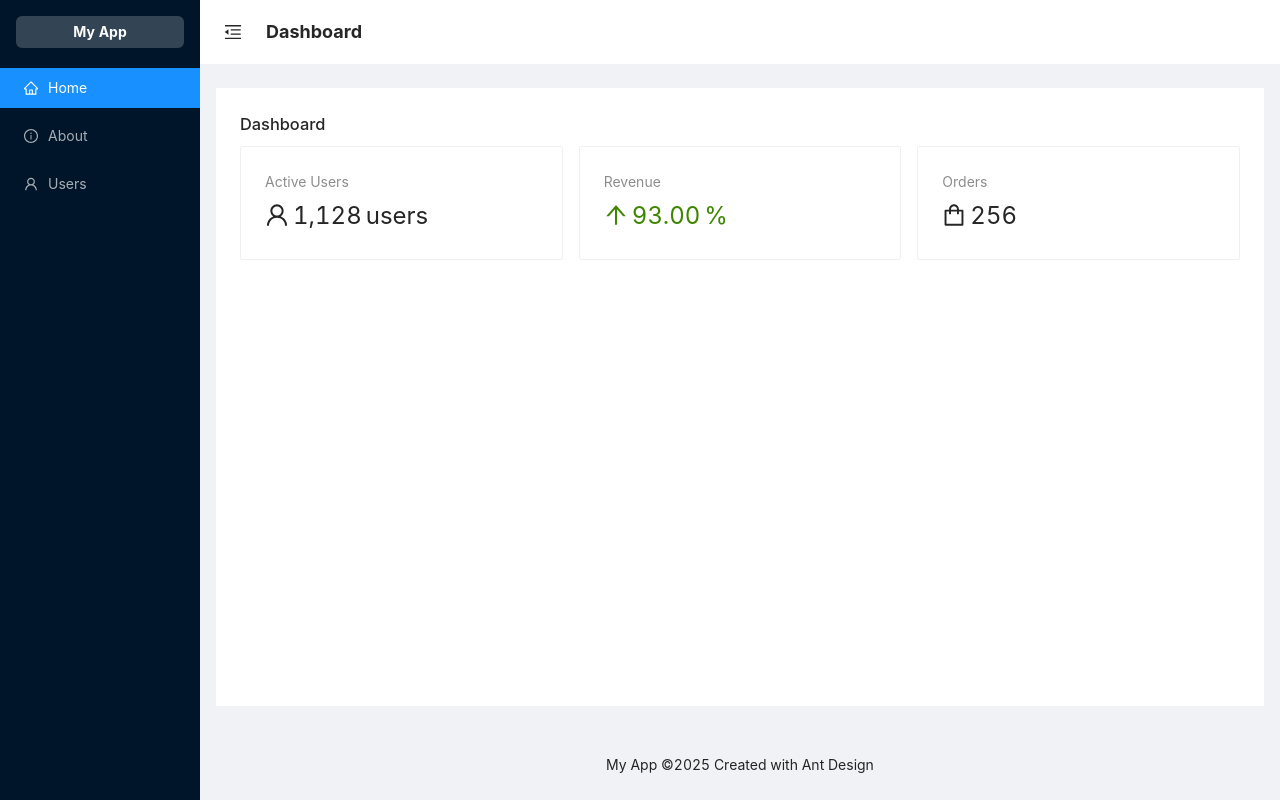
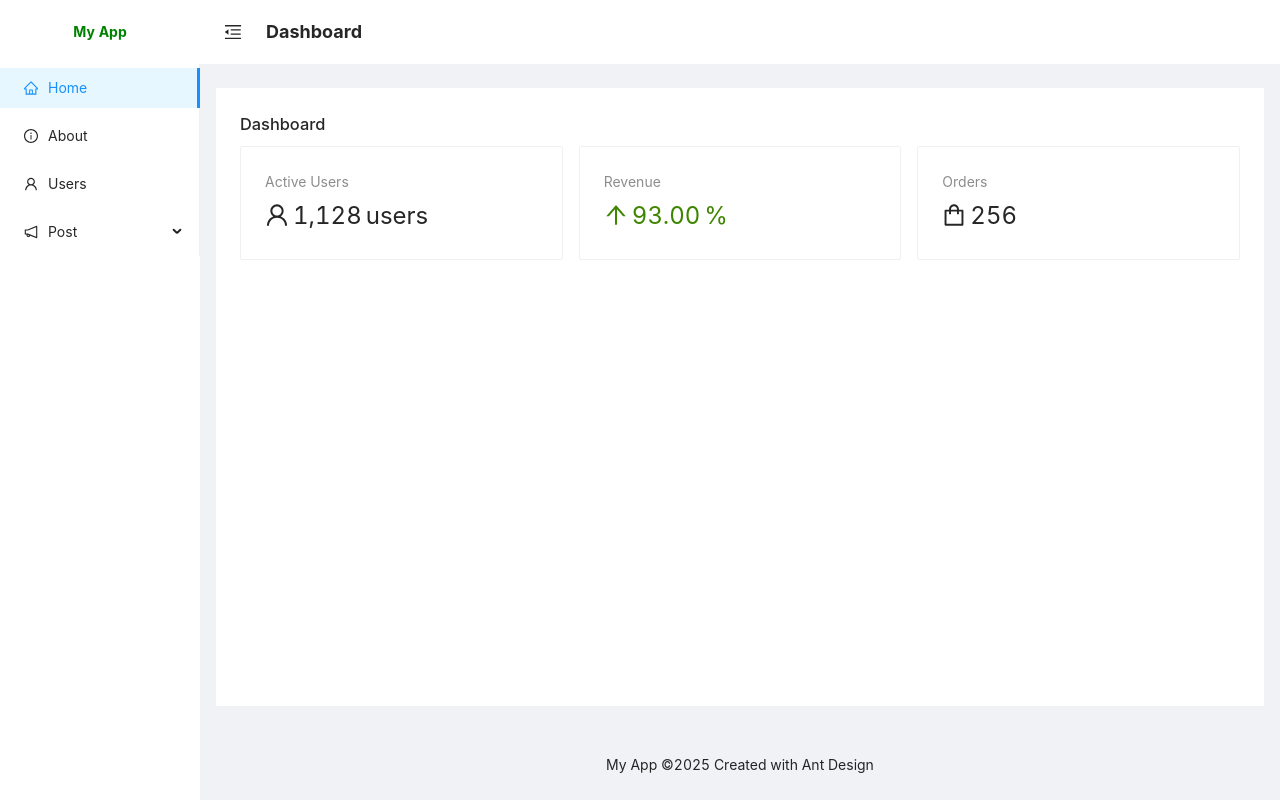
Before and after one commit to tuokaikyle/antd-v4-starter, a React (Vite) app: page / in a window 1280 px wide. Built offline with nearby package versions, Linux system fonts and the light colour scheme.

Commit message:
style change

```diff
--- a/src/routes/__root.tsx
+++ b/src/routes/__root.tsx
@@ -12,6 +12,7 @@ import {
   UserOutlined,
   MenuFoldOutlined,
   MenuUnfoldOutlined,
+  NotificationOutlined,
 } from '@ant-design/icons';
 import { useState } from 'react';
 import type { MenuProps } from 'antd';
@@ -36,6 +37,25 @@ const menuItems: MenuItem[] = [
     icon: <UserOutlined />,
     label: <Link to='/users'>Users</Link>,
   },
+  {
+    key: 'sub3',
+    icon: <NotificationOutlined />,
+    label: 'Post',
+    children: [
+      {
+        key: '/post/csr',
+        label: <Link to='/post/csr'>CSR</Link>,
+      },
+      {
+        key: '/post/ssr',
+        label: <Link to='/post/ssr'>SSR</Link>,
+      },
+      {
+        key: '/post/ssg',
+        label: <Link to='/post/ssg'>SSG</Link>,
+      },
+    ],
+  },
 ];
 
 export const Route = createRootRoute({
@@ -49,7 +69,12 @@ function RootComponent() {
 
   return (
     <Layout style={{ minHeight: '100vh' }}>
-      <Sider trigger={null} collapsible collapsed={collapsed}>
+      <Sider
+        trigger={null}
+        collapsible
+        collapsed={collapsed}
+        style={{ background: 'white' }}
+      >
         <div
           style={{
             height: 32,
@@ -59,14 +84,14 @@ function RootComponent() {
             display: 'flex',
             alignItems: 'center',
             justifyContent: 'center',
-            color: 'white',
+            color: 'green',
             fontWeight: 'bold',
           }}
         >
           {collapsed ? 'MA' : 'My App'}
         </div>
         <Menu
-          theme='dark'
+          theme='light'
           mode='inline'
           selectedKeys={[currentPath]}
           items={menuItems}
@@ -76,7 +101,7 @@ function RootComponent() {
         <Header
           style={{
             padding: 0,
-            background: '#fff',
+            background: 'white',
             display: 'flex',
             alignItems: 'center',
           }}
```
